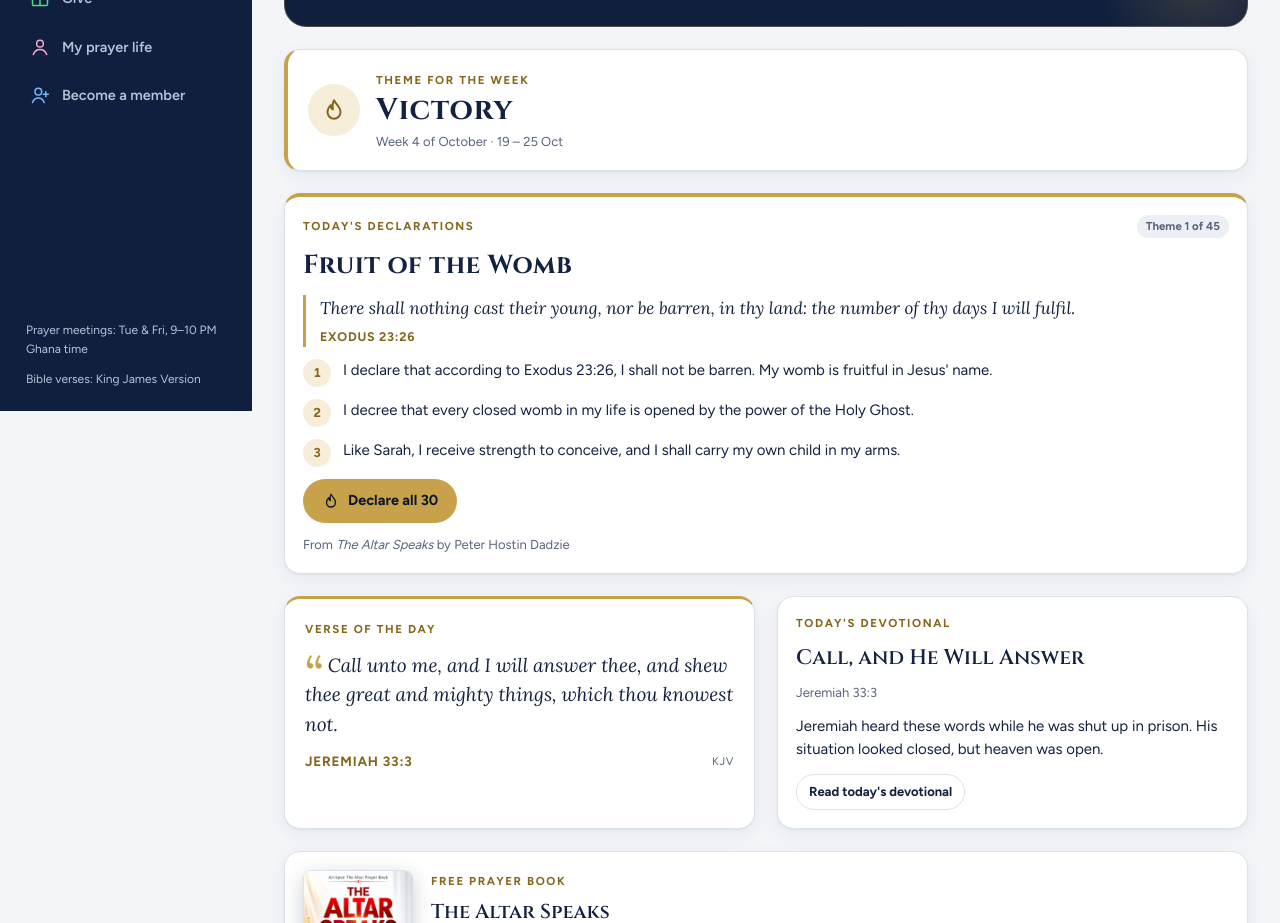
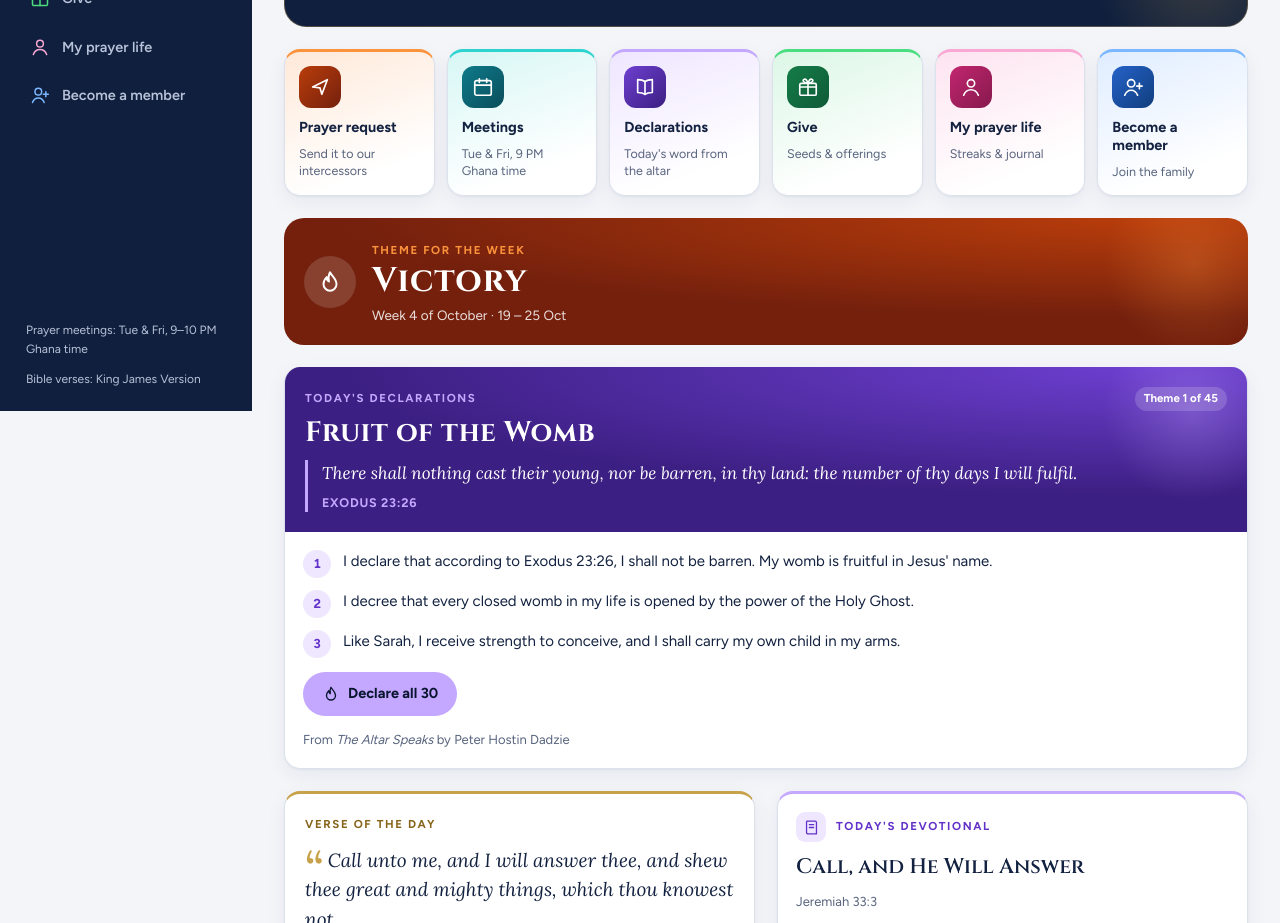
Before and after one commit to uponthealtar/uponthealtar.github.io, a plain HTML site: page index.html in a window 1280 px wide. Shown: the part 389-1312 px from the top of the page. Drawn offline with Linux system fonts and the light colour scheme.

Commit message:
Add files via upload

```diff
--- a/index.html
+++ b/index.html
@@ -281,6 +281,60 @@ fieldset{border:0;padding:0;margin:0}
 .decl-word p{margin-top:10px;max-width:65ch}
 .refs{display:flex;flex-wrap:wrap;gap:6px}
 
+/* ---------- Home page: colour-coded sections (each colour matches its tab) ---------- */
+.tone-gold{--t:#86651a;--tw:#f6eed9;--ta:#c8a24a;--th:#0f1f3d;--th2:#1c3566}
+.tone-prayer{--t:#b2410e;--tw:#ffe9d9;--ta:#fb923c;--th:#74200d;--th2:#b93d0b}
+.tone-meetings{--t:#0b7069;--tw:#d7f7f5;--ta:#2dd4cf;--th:#0a4e5b;--th2:#0e7a8a}
+.tone-word{--t:#6232c8;--tw:#efe6ff;--ta:#c4a8ff;--th:#3c1f82;--th2:#6d3fd0}
+.tone-give{--t:#13703f;--tw:#dcf7e6;--ta:#4ade80;--th:#0f5a37;--th2:#147d48}
+.tone-me{--t:#b0215f;--tw:#fde4f0;--ta:#f9a8d4;--th:#86194d;--th2:#c2266f}
+.tone-join{--t:#1d5bb5;--tw:#e0edff;--ta:#7cb8ff;--th:#103d7d;--th2:#2563c9}
+@media (prefers-color-scheme: dark){:root:not([data-theme="light"]) .tone-gold{--t:#dcb964;--tw:#2b2614;--ta:#d4ae55;--th:#13264b;--th2:#1b3463}:root:not([data-theme="light"]) .tone-prayer{--t:#fdba74;--tw:#3a1d0e;--ta:#fb923c;--th:#5a1c0b;--th2:#8a2f0f}:root:not([data-theme="light"]) .tone-meetings{--t:#5eead4;--tw:#0c3133;--ta:#2dd4cf;--th:#08404a;--th2:#0c6470}:root:not([data-theme="light"]) .tone-word{--t:#cdb6ff;--tw:#271a47;--ta:#c4a8ff;--th:#2b1764;--th2:#4a2aa0}:root:not([data-theme="light"]) .tone-give{--t:#86efac;--tw:#0d2e1d;--ta:#4ade80;--th:#0a3d25;--th2:#11643c}:root:not([data-theme="light"]) .tone-me{--t:#f9a8d4;--tw:#3a1328;--ta:#f9a8d4;--th:#5a1236;--th2:#8a1c52}:root:not([data-theme="light"]) .tone-join{--t:#a5cfff;--tw:#13274a;--ta:#7cb8ff;--th:#0f2f66;--th2:#1d4f9e}}
+:root[data-theme="dark"] .tone-gold{--t:#dcb964;--tw:#2b2614;--ta:#d4ae55;--th:#13264b;--th2:#1b3463}
+:root[data-theme="dark"] .tone-prayer{--t:#fdba74;--tw:#3a1d0e;--ta:#fb923c;--th:#5a1c0b;--th2:#8a2f0f}
+:root[data-theme="dark"] .tone-meetings{--t:#5eead4;--tw:#0c3133;--ta:#2dd4cf;--th:#08404a;--th2:#0c6470}
+:root[data-theme="dark"] .tone-word{--t:#cdb6ff;--tw:#271a47;--ta:#c4a8ff;--th:#2b1764;--th2:#4a2aa0}
+:root[data-theme="dark"] .tone-give{--t:#86efac;--tw:#0d2e1d;--ta:#4ade80;--th:#0a3d25;--th2:#11643c}
+:root[data-theme="dark"] .tone-me{--t:#f9a8d4;--tw:#3a1328;--ta:#f9a8d4;--th:#5a1236;--th2:#8a1c52}
+:root[data-theme="dark"] .tone-join{--t:#a5cfff;--tw:#13274a;--ta:#7cb8ff;--th:#0f2f66;--th2:#1d4f9e}
+.quick{display:grid;gap:12px;grid-template-columns:repeat(2,minmax(0,1fr))}
+@media (min-width:640px){.quick{grid-template-columns:repeat(3,minmax(0,1fr))}}
+@media (min-width:1180px){.quick{grid-template-columns:repeat(6,minmax(0,1fr))}}
+.qt{display:flex;flex-direction:column;align-items:flex-start;gap:10px;text-align:left;cursor:pointer;min-width:0;
+  background:linear-gradient(160deg,var(--tw) 0%,var(--surface) 78%);border:1px solid var(--line);border-top:3px solid var(--ta);
+  border-radius:16px;padding:14px;color:var(--fg);box-shadow:var(--shadow);transition:transform .15s ease,box-shadow .15s ease}
+.qt:hover{transform:translateY(-2px);box-shadow:0 2px 4px rgba(15,31,61,.06),0 10px 26px rgba(15,31,61,.10)}
+.qt .qi{display:grid;place-items:center;width:42px;height:42px;border-radius:12px;color:#fff;background:linear-gradient(135deg,var(--th2),var(--th))}
+.qt .qi svg{width:22px;height:22px}
+.qt b{font-size:14.5px;line-height:1.25}
+.qt span.s{font-size:12.5px;color:var(--muted);line-height:1.35}
+.band{position:relative;overflow:hidden;border-radius:20px;padding:20px;color:#fff;background:radial-gradient(130% 120% at 90% 0%,var(--th2) 0%,var(--th) 65%)}
+.band::after{content:"";position:absolute;right:-40px;top:-50px;width:190px;height:190px;border-radius:50%;background:radial-gradient(circle,var(--ta) 0%,transparent 66%);opacity:.28;pointer-events:none}
+.band .eyebrow{color:var(--ta)}
+.tw-band{display:flex;gap:16px;align-items:center}
+.tw-band .tw-ic{background:rgba(255,255,255,.14);color:#fff}
+.tw-band h2{font-family:var(--f-brand);font-weight:700;font-size:clamp(24px,6vw,34px);letter-spacing:.03em;line-height:1.1;margin:2px 0 4px}
+.tw-band p{color:rgba(255,255,255,.86);font-size:13.5px}
+.dcard{padding:0;overflow:hidden;border-top:0}
+.dcard .band{border-radius:0}
+.dcard .band h2{font-family:var(--f-brand);font-weight:700;font-size:clamp(22px,5.4vw,28px);letter-spacing:.02em;margin:4px 0 10px}
+.dcard .band .pill{background:rgba(255,255,255,.16);color:#fff}
+.dcard .body{padding:18px;display:flex;flex-direction:column;gap:14px}
+.dcard .decl-list li::before,.tone .decl-list li::before{background:var(--tw);color:var(--t)}
+.btn-tone{background:var(--ta);color:#0a1630}
+.btn-tone:hover{filter:brightness(.95)}
+.sec-ic{display:inline-grid;place-items:center;width:30px;height:30px;border-radius:9px;background:var(--tw);color:var(--t);flex:none}
+.sec-ic svg{width:17px;height:17px}
+.sec-title{display:flex;align-items:center;gap:10px}
+.tone .link{color:var(--t)}
+.tone.card{border-top:3px solid var(--ta)}
+.tone .date-tile.gold{background:var(--tw)}
+.tone .date-tile.gold .m{color:var(--t)}
+.tone .eyebrow{color:var(--t)}
+.band.tone .eyebrow,.tone .band .eyebrow{color:var(--ta)}
+.life{background:linear-gradient(150deg,var(--tw) 0%,var(--surface) 70%)}
+.life .big-num{font-size:40px;color:var(--t)}
+
 .theme-week{display:flex;gap:16px;align-items:center;background:var(--surface);border:1px solid var(--line);border-left:4px solid var(--gold);border-radius:var(--r);padding:18px 20px;box-shadow:var(--shadow)}
 .theme-week h2{font-family:var(--f-brand);font-weight:700;font-size:clamp(22px,5.5vw,30px);letter-spacing:.03em;line-height:1.15;margin:2px 0 4px;color:var(--fg)}
 .tw-ic{flex:none;display:grid;place-items:center;width:52px;height:52px;border-radius:50%;background:var(--gold-wash);color:var(--gold-text)}
@@ -738,46 +792,47 @@ function viewHome() {
     <div class="hero-actions">${joinBtn("btn-lg")}<button class="btn btn-light btn-lg" data-go="prayer" data-tab="request">${ic("send")}Submit a Prayer Request</button></div>
   </section>
 
+  <nav class="quick" aria-label="Quick links">
+    ${[["prayer", "request", "tone-prayer", "send", "Prayer request", "Send it to our intercessors"],
+       ["meetings", "", "tone-meetings", "cal", "Meetings", "Tue & Fri, 9 PM Ghana time"],
+       ["word", "declare", "tone-word", "book", "Declarations", "Today's word from the altar"],
+       ["give", "", "tone-give", "gift", "Give", "Seeds & offerings"],
+       ["me", "", "tone-me", "user", "My prayer life", "Streaks & journal"],
+       ["join", "", "tone-join", "userplus", "Become a member", "Join the family"]]
+      .map(([go, tab, tone, i, t, sub]) => `<button class="qt ${tone}" data-go="${go}"${tab ? ` data-tab="${tab}"` : ""}><span class="qi">${ic(i)}</span><b>${t}</b><span class="s">${sub}</span></button>`).join("")}
+  </nav>
+
   ${themeCard()}
 
   ${declHomeCard()}
 
   <div class="grid-2">
     ${verseCard(v)}
-    <article class="card stack"><span class="eyebrow">Today's devotional</span>
+    <article class="card stack tone tone-word"><div class="sec-title"><span class="sec-ic">${ic("journal")}</span><span class="eyebrow">Today's devotional</span></div>
       <h2 style="font-family:var(--f-brand);font-weight:600;font-size:21px">${esc(dv.title)}</h2>
       <p class="muted small">${esc(dv.ref)}</p>
       <p>${esc(dv.reflection.split(". ").slice(0, 2).join(". "))}.</p>
       <div><button class="btn btn-line btn-sm" data-go="word" data-tab="today">Read today's devotional</button></div></article>
   </div>
 
+  <section class="card tone tone-meetings"><div class="sec-head"><div class="sec-title"><span class="sec-ic">${ic("cal")}</span><h2>Upcoming prayer meetings</h2></div><button class="link" data-go="meetings">Full calendar</button></div>
+    <div class="list">${upcoming(4).map(meetingItem).join("")}</div></section>
+
   ${BOOKS.length ? bookCard(BOOKS[0], true) : ""}
 
-  <div class="grid-2">
-    <section class="card"><div class="sec-head"><h2>Testimonies</h2><button class="link" data-go="prayer" data-tab="testimonies">${TESTIMONIES.length ? "See all" : "Share yours"}</button></div>
-      ${TESTIMONIES.length ? `<div class="stack" style="gap:14px">${sortedTestimonies().slice(0, 2).map(testimonyCard).join("")}</div>` : `<p class="muted">No testimonies published yet. Has God answered your prayer? Share it so we can rejoice together.</p>`}</section>
-    <section class="card stack"><div class="sec-head" style="margin:0"><h2>My prayer life</h2><button class="link" data-go="me">Open</button></div>
+  <div class="grid-2" style="align-items:start">
+    <section class="card tone tone-prayer"><div class="sec-head"><div class="sec-title"><span class="sec-ic">${ic("hands")}</span><h2>Testimonies</h2></div><button class="link" data-go="prayer" data-tab="testimonies">${TESTIMONIES.length ? "See all" : "Share yours"}</button></div>
+      ${TESTIMONIES.length ? `<div class="stack" style="gap:14px">${sortedTestimonies().slice(0, 2).map(testimonyCard).join("")}</div>` : `<p class="muted">No testimonies published yet. Has God answered your prayer? Share it so we can rejoice together.</p><div style="margin-top:12px"><button class="btn btn-line btn-sm" data-go="prayer" data-tab="testimonies">Share a testimony</button></div>`}</section>
+    <section class="card stack tone tone-me life"><div class="sec-head" style="margin:0"><div class="sec-title"><span class="sec-ic">${ic("flame")}</span><h2>My prayer life</h2></div><button class="link" data-go="me">Open</button></div>
       <div class="row" style="gap:16px;flex-wrap:nowrap"><div><span class="big-num">${streak()}</span><span class="muted small" style="display:block">day streak</span></div>
         <p class="small muted" style="flex:1;min-width:0">${did(keyOf(new Date()), "prayed") ? "You've checked in today. Keep the fire burning." : "Have you prayed today? Check in to keep your streak going."}</p></div>
-      ${did(keyOf(new Date()), "prayed") ? "" : `<div><button class="btn btn-navy btn-sm" data-action="checkin" data-v="1">${ic("flame")}I prayed today</button></div>`}</section>
+      ${did(keyOf(new Date()), "prayed") ? "" : `<div><button class="btn btn-tone btn-sm" data-action="checkin" data-v="1">${ic("flame")}I prayed today</button></div>`}</section>
   </div>
 
   <div class="grid-2">
-    <section class="card stack"><div class="row" style="gap:12px;flex-wrap:nowrap"><span class="date-tile gold" style="display:grid;place-items:center;height:44px;width:44px;flex:none">${ic("gift")}</span>
-      <div style="min-width:0"><h2 style="font-size:17px">Give a seed or offering</h2><p class="muted small">Mobile Money and bank transfer details.</p></div></div>
-      <div><button class="btn btn-navy btn-sm" data-go="give">Give now</button></div></section>
-    <section class="card stack"><div class="row" style="gap:12px;flex-wrap:nowrap"><span class="date-tile gold" style="display:grid;place-items:center;height:44px;width:44px;flex:none">${ic("userplus")}</span>
-      <div style="min-width:0"><h2 style="font-size:17px">Become a member</h2><p class="muted small">Join the Upon the Altar family.</p></div></div>
-      <div><button class="btn btn-line btn-sm" data-go="join">Register</button></div></section>
-  </div>
-
-  <section class="card"><div class="sec-head"><h2>Upcoming prayer meetings</h2><button class="link" data-go="meetings">Full calendar</button></div>
-    <div class="list">${upcoming(4).map(meetingItem).join("")}</div></section>
-
-  <div class="grid-2">
-    <section class="card"><div class="sec-head"><h2>Latest sermons</h2><button class="link" data-go="word" data-tab="library">Library</button></div>
+    <section class="card tone tone-word"><div class="sec-head"><div class="sec-title"><span class="sec-ic">${ic("play")}</span><h2>Latest sermons</h2></div><button class="link" data-go="word" data-tab="library">Library</button></div>
       <div class="list">${state.sermons.slice().sort((a, b) => b.date - a.date).slice(0, 3).map(sermonItem).join("")}</div></section>
-    <section class="card"><div class="sec-head"><h2>Announcements</h2></div>
+    <section class="card tone tone-join"><div class="sec-head"><div class="sec-title"><span class="sec-ic">${ic("mega")}</span><h2>Announcements</h2></div></div>
       <div class="list">${state.announcements.length ? sortedAnns().slice(0, 3).map(a => annItem(a)).join("") : empty("mega", "No announcements", "New announcements from the ministry will appear here.")}</div></section>
   </div>
   </div>`;
@@ -1025,10 +1080,10 @@ function themeCard() {
   const sameMonth = fmt(t.start, { month: "short" }) === fmt(t.end, { month: "short" });
   const range = sameMonth ? `${fmt(t.start, { day: "numeric" })} – ${fmt(t.end, { day: "numeric", month: "short" })}`
                           : `${fmt(t.start, { day: "numeric", month: "short" })} – ${fmt(t.end, { day: "numeric", month: "short" })}`;
-  return `<section class="theme-week" aria-labelledby="tw-title"><span class="tw-ic">${ic("flame")}</span>
-    <div style="min-width:0"><span class="eyebrow">Theme for the week</span>
+  return `<section class="band tone-prayer tw-band" aria-labelledby="tw-title"><span class="tw-ic">${ic("flame")}</span>
+    <div style="min-width:0;position:relative;z-index:1"><span class="eyebrow">Theme for the week</span>
       <h2 id="tw-title">${esc(t.title)}</h2>
-      <p class="muted small">Week ${t.week} of ${esc(t.month.split(" ")[0])} · ${range}</p></div></section>`;
+      <p>Week ${t.week} of ${esc(t.month.split(" ")[0])} · ${range}</p></div></section>`;
 }
 
 /* ---------- Daily declarations (from "The Altar Speaks") ---------- */
@@ -1042,14 +1097,16 @@ function declIndexFor(d = new Date()) {
 const declShown = () => state.declIdx == null ? declIndexFor() : state.declIdx;
 function declHomeCard() {
   const t = BOOK_THEMES[declIndexFor()], done = did(keyOf(new Date()), "declared");
-  return `<section class="card decl-home stack" aria-labelledby="dh-title">
-    <div class="row" style="justify-content:space-between;gap:8px"><span class="eyebrow">Today's declarations</span><span class="pill">Theme ${t.n} of ${BOOK_THEMES.length}</span></div>
-    <h2 id="dh-title">${esc(t.title)}</h2>
-    <blockquote class="decl-anchor">${esc(t.anchor)}<cite>${esc(t.ref)}</cite></blockquote>
-    <ol class="decl-list short">${t.decl.slice(0, 3).map(d => `<li>${esc(d)}</li>`).join("")}</ol>
-    <div class="row"><button class="btn btn-gold" data-go="word" data-tab="declare">${ic("flame")}Declare all ${t.decl.length}</button>
-      ${done ? `<span class="pill ok">${ic("check")}Declared today</span>` : ""}</div>
-    <p class="muted small">From <i>The Altar Speaks</i> by Peter Hostin Dadzie</p></section>`;
+  return `<section class="card dcard tone-word" aria-labelledby="dh-title">
+    <div class="band"><div style="position:relative;z-index:1">
+      <div class="row" style="justify-content:space-between;gap:8px"><span class="eyebrow">Today's declarations</span><span class="pill">Theme ${t.n} of ${BOOK_THEMES.length}</span></div>
+      <h2 id="dh-title">${esc(t.title)}</h2>
+      <blockquote class="decl-anchor on-dark" style="border-left-color:var(--ta)">${esc(t.anchor)}<cite style="color:var(--ta)">${esc(t.ref)}</cite></blockquote></div></div>
+    <div class="body">
+      <ol class="decl-list short">${t.decl.slice(0, 3).map(d => `<li>${esc(d)}</li>`).join("")}</ol>
+      <div class="row"><button class="btn btn-tone" data-go="word" data-tab="declare">${ic("flame")}Declare all ${t.decl.length}</button>
+        ${done ? `<span class="pill ok">${ic("check")}Declared today</span>` : ""}</div>
+      <p class="muted small">From <i>The Altar Speaks</i> by Peter Hostin Dadzie</p></div></section>`;
 }
 function declView() {
   const i = declShown(), t = BOOK_THEMES[i], isToday = i === declIndexFor(), done = did(keyOf(new Date()), "declared");
```
